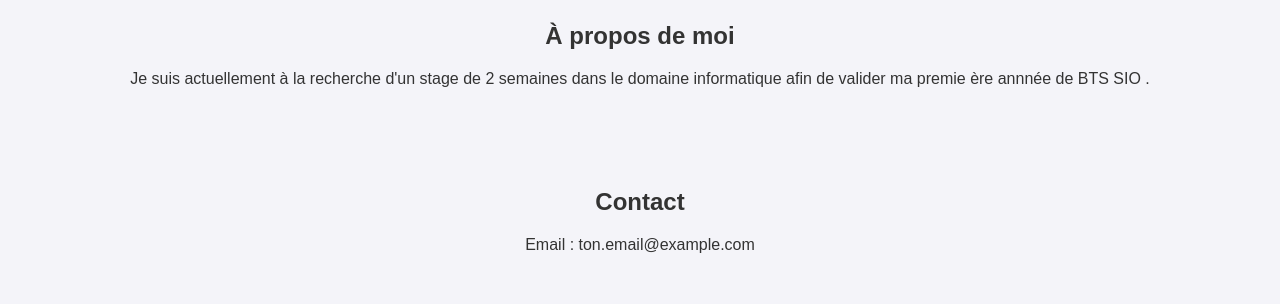
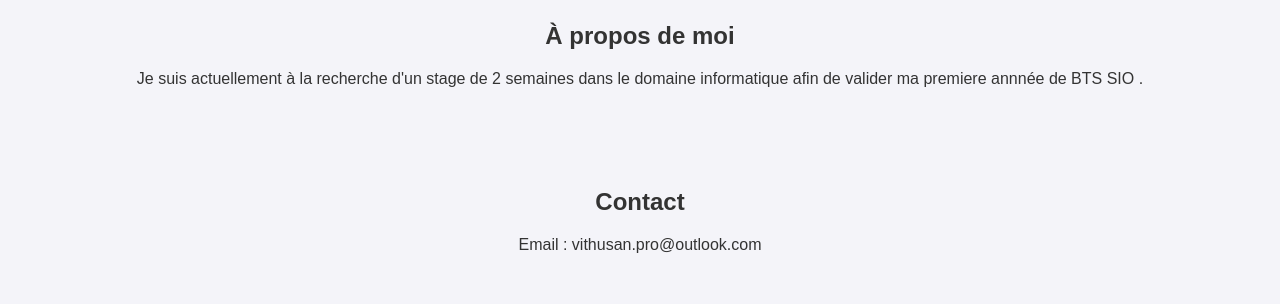
Before and after one commit to VithusanAriya/VithusanAriyaratnam_github.io, a plain HTML site: page index.html in a window 1280 px wide. Shown: the part 181-485 px from the top of the page. Drawn offline with Linux system fonts and the light colour scheme.

Commit message:
Update index.html

```diff
--- a/index.html
+++ b/index.html
@@ -40,13 +40,12 @@
 
   <section>
     <h2>À propos de moi</h2>
-    <p>Je suis actuellement à la recherche d'un stage de 2 semaines dans le domaine informatique afin de valider ma premie
-      ère annnée de BTS SIO .</p>
+    <p>Je suis actuellement à la recherche d'un stage de 2 semaines dans le domaine informatique afin de valider ma premiere annnée de BTS SIO .</p>
   </section>
 
   <section>
     <h2>Contact</h2>
-    <p>Email : ton.email@example.com</p>
+    <p>Email : vithusan.pro@outlook.com</p>
 
   </section>
 
```
